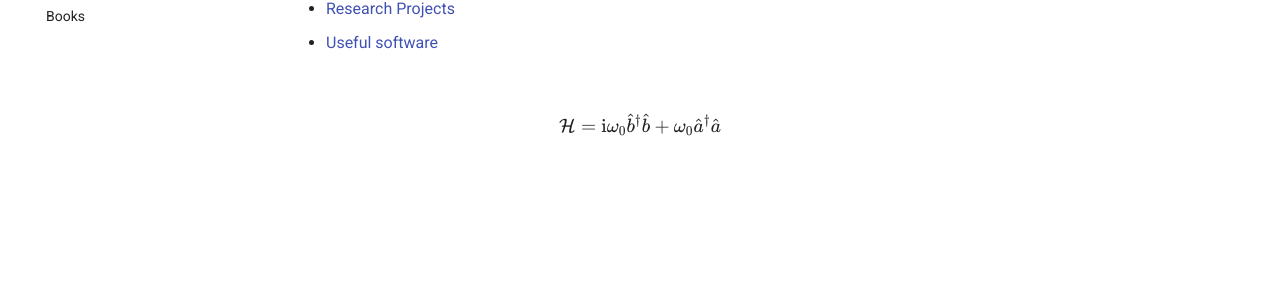
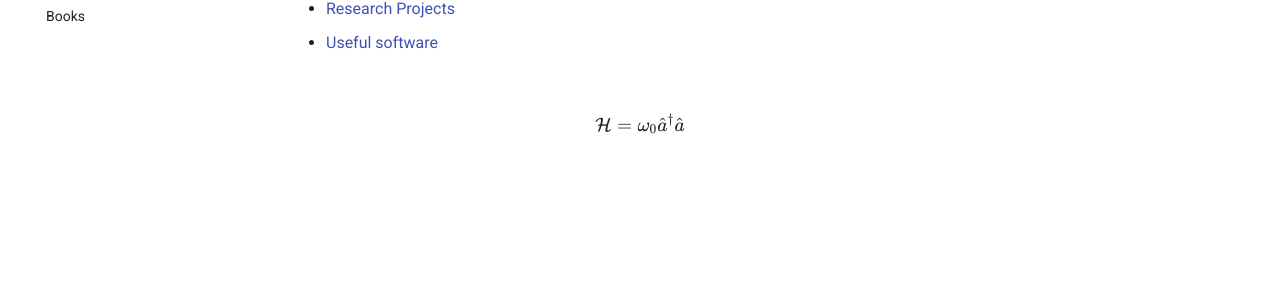
Before and after one commit to Nico0oblr/genes-wiki, an MkDocs documentation site: the page built from docs/home.md, in a window 1280 px wide. Shown: the part 284-587 px from the top of the page. Built offline with MkDocs 1.6.1 and Material for MkDocs 9.7.7, drawn with Linux system fonts in a browser that asks for light colours; comment, search, counter and statistics services are not loaded.

Commit message:
Update home.md

```diff
--- a/docs/home.md
+++ b/docs/home.md
@@ -16,5 +16,5 @@ dateCreated: 2025-07-05T09:28:56.382Z
 - [Useful software](/genes-wiki/software)
 
 $$
-\mathcal H=\text{i}\omega_0 \hat b^\dagger \hat b+\omega_0\hat a^\dagger \hat a
+\mathcal H=\omega_0\hat a^\dagger \hat a
 $$
```
